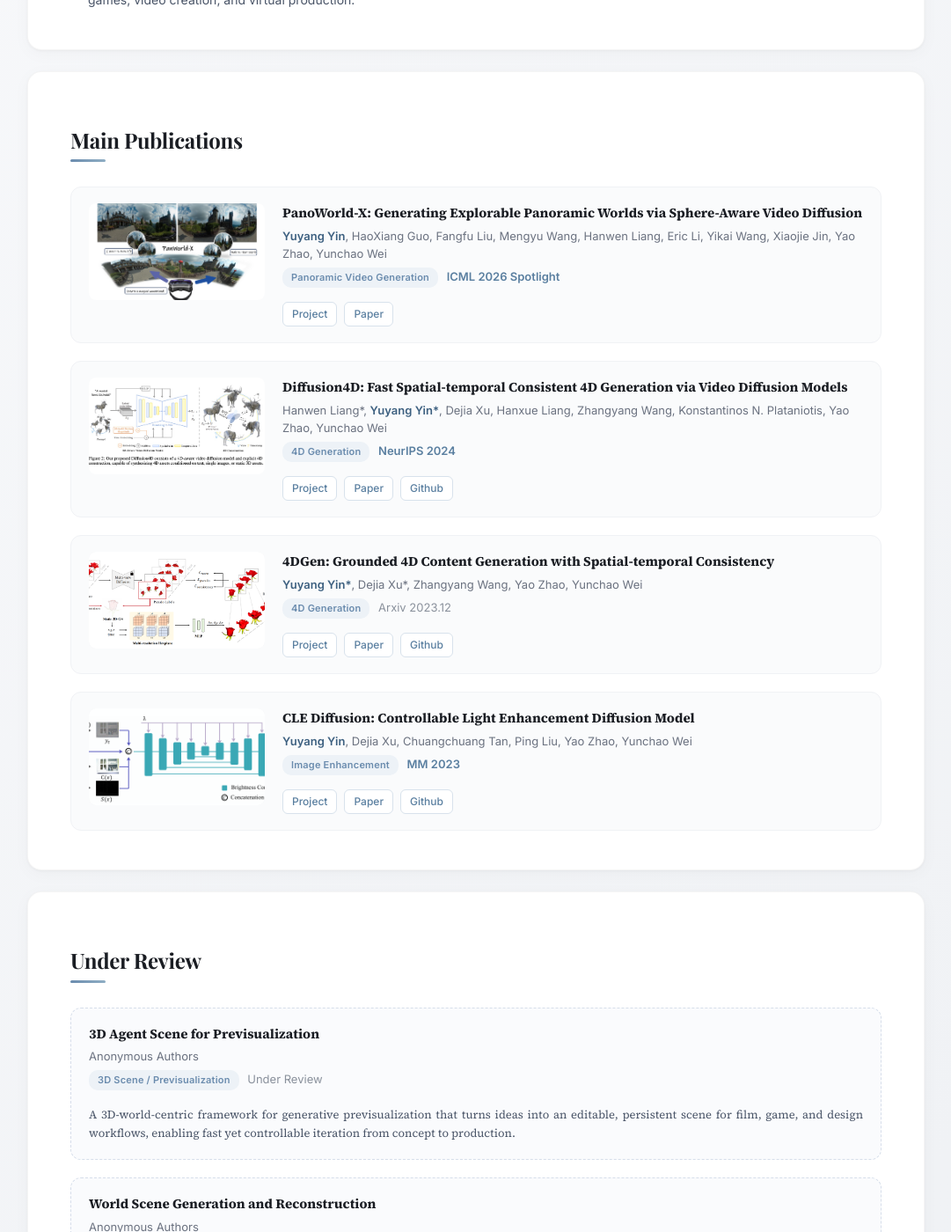
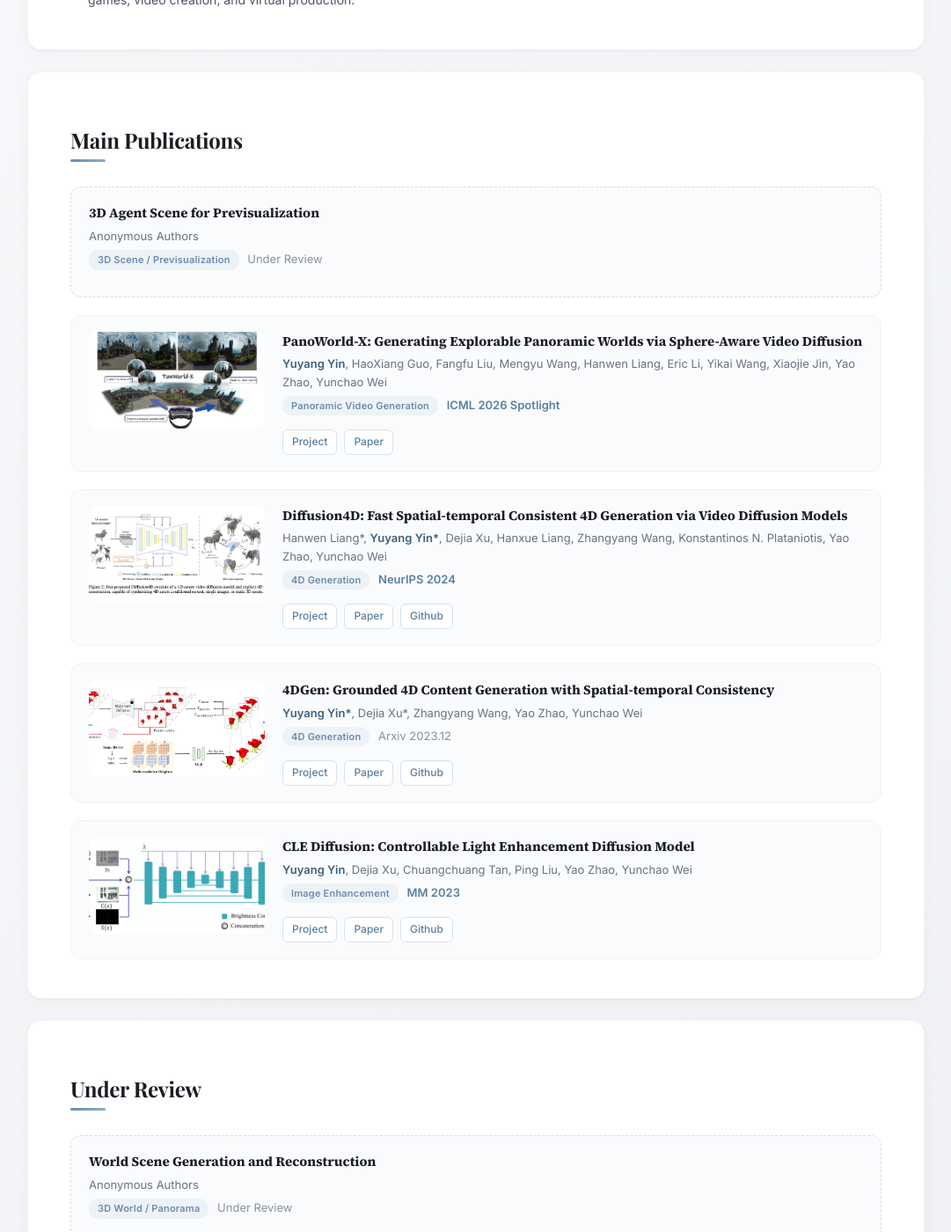
Before and after one commit to YuyangYin/YuyangYin.github.io, a Jekyll site: the page built from index.html, in a window 1280 px wide and 1400 px high, scrolled down 577 px. Shown: the whole window at 88% size, without its empty margins (99-1180 px from the left). Built offline with Jekyll 4.4.1, drawn with Linux system fonts in a browser that asks for light colours; a script that is not in the unit is left out.

Commit message:
Move previsualization paper to main publications

```diff
--- a/_includes/yyy_publication.html
+++ b/_includes/yyy_publication.html
@@ -1,6 +1,19 @@
 <h2 class="section-title">Main Publications</h2>
 
 <div class="pub-list">
+
+	<!-- 3D Agent Scene for Previsualization -->
+	<div class="pub-item pub-item--review pub-item--noimg">
+		<div class="pub-body">
+			<div class="pub-title">3D Agent Scene for Previsualization</div>
+			<div class="pub-authors">
+				Anonymous Authors
+			</div>
+			<div class="pub-venue">
+				<span class="pub-topic">3D Scene / Previsualization</span> Under Review
+			</div>
+		</div>
+	</div>
 
 	<!-- PanoWorld-X -->
 	<div class="pub-item">
--- a/_includes/yyy_under_review.html
+++ b/_includes/yyy_under_review.html
@@ -1,24 +1,6 @@
 <h2 class="section-title">Under Review</h2>
 
 <div class="pub-list">
-
-	<!-- StateFlow / 3D Agent Scene For Previsualization -->
-	<div class="pub-item pub-item--review pub-item--noimg">
-		<div class="pub-body">
-			<div class="pub-title">3D Agent Scene for Previsualization</div>
-			<div class="pub-authors">
-				Anonymous Authors
-			</div>
-			<div class="pub-venue">
-				<span class="pub-topic">3D Scene / Previsualization</span> Under Review
-			</div>
-			<div class="pub-abstract">
-				A 3D-world-centric framework for generative previsualization that turns ideas into an editable,
-				persistent scene for film, game, and design workflows, enabling fast yet controllable iteration from
-				concept to production.
-			</div>
-		</div>
-	</div>
 
 	<!-- WorldExpand / World Scene Generation and Reconstruction -->
 	<div class="pub-item pub-item--review pub-item--noimg">
```
